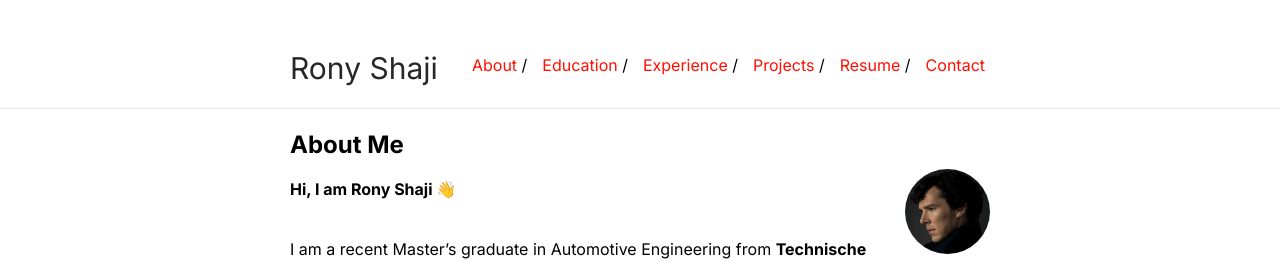
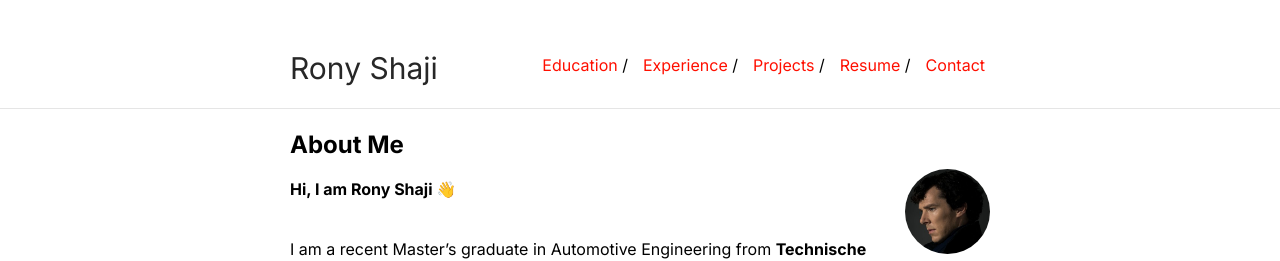
Before and after one commit to ronyshaji/ronyshaji.github.io, a Jekyll site: the page built from index.md, in a window 1280 px wide. Shown: the top 261 px of the page. Built offline with Jekyll 4.4.1, drawn with Linux system fonts in a browser that asks for light colours; our own code applies the rules of GitHub Pages for plain Markdown files.

Commit message:
Added the contents

```diff
--- a/_config.yml
+++ b/_config.yml
@@ -1,6 +1,6 @@
 title: Rony Shaji
 url: "https://ronyshaji.github.io/"
-baseurl: ""
+baseurl: "https://ronyshaji.github.io/"
 
 markdown: kramdown
 #ins_logo: "./bits-logo.png"
@@ -13,8 +13,6 @@ sass:
     sass_dir: _sass
 
 nav:
- - name: "About"
-   link: "/researcher/"
  - name: "Education"
    link: "Education"
  - name: "Experience"
```
